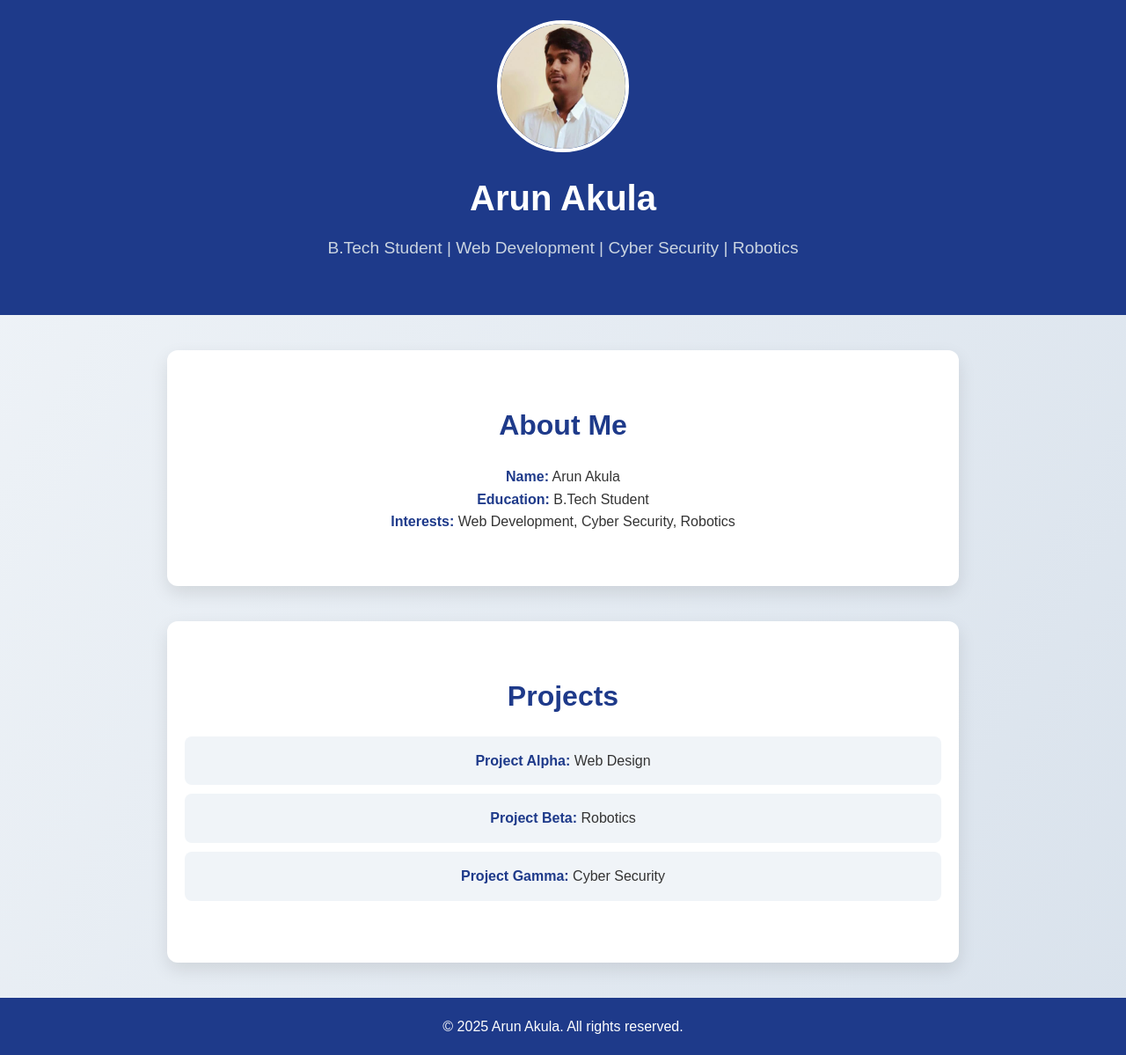
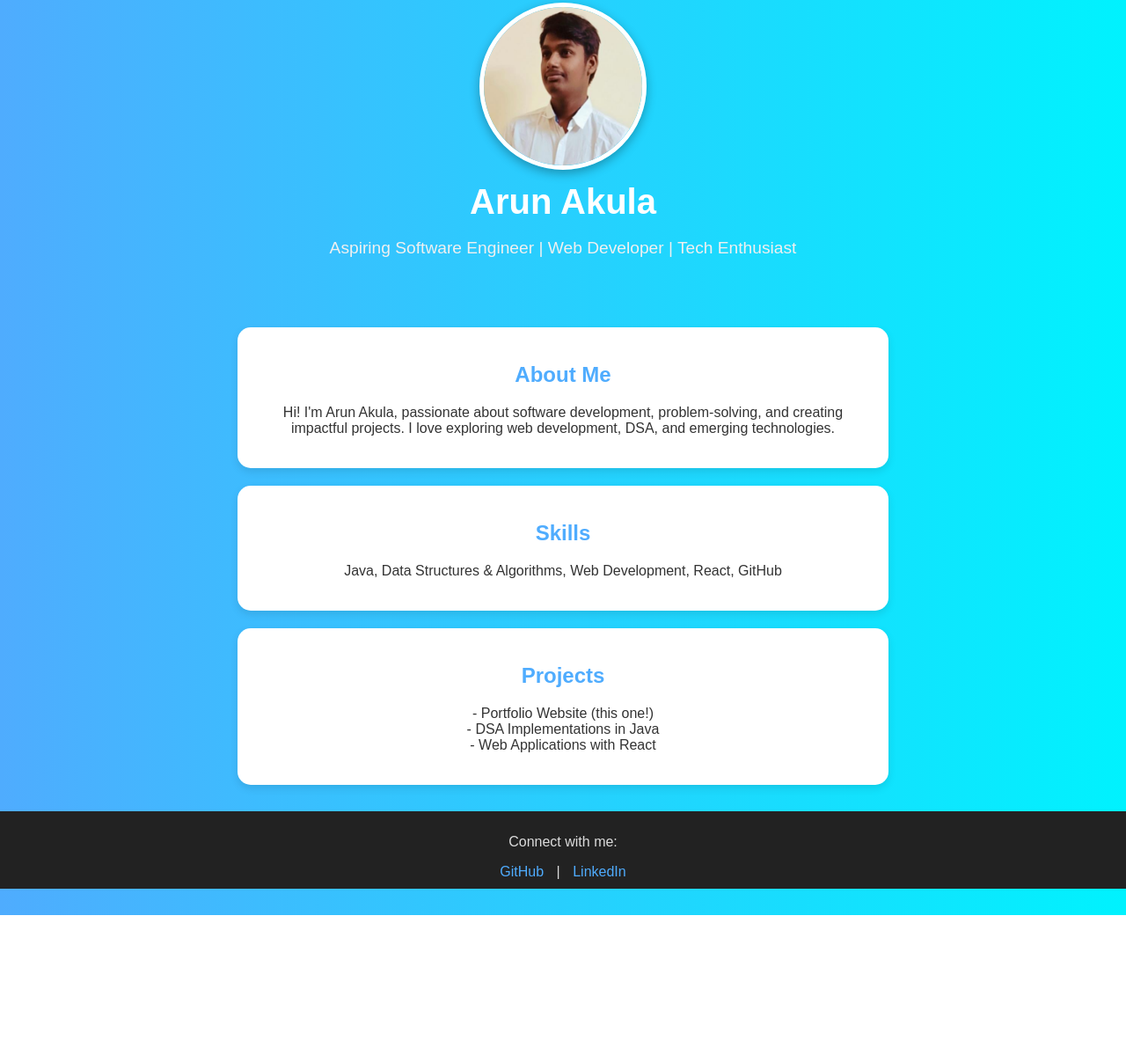
Before and after one commit to Arun2064/myportfolio, a plain HTML site: page index.html in a window 1280 px wide. Shown: the part 57-1256 px from the top of the page at 88% size. After the commit the page ends 1097 px from the top, so only its background shows below. Drawn offline with Linux system fonts and the light colour scheme.

Commit message:
Updated portfolio with CSS styles and profile photo

```diff
--- a/index.html
+++ b/index.html
@@ -3,129 +3,106 @@
 <head>
   <meta charset="UTF-8">
   <meta name="viewport" content="width=device-width, initial-scale=1.0">
-  <title>Arun Akula | Portfolio</title>
+  <title>Arun Akula - Portfolio</title>
   <style>
-    /* ===== Reset ===== */
-    * {
+    body {
       margin: 0;
-      padding: 0;
-      box-sizing: border-box;
-      font-family: 'Arial', sans-serif;
+      font-family: Arial, sans-serif;
+      background: linear-gradient(to right, #4facfe, #00f2fe);
+      color: #333;
+      text-align: center;
     }
 
-    body {
-      background: linear-gradient(120deg, #f0f4f8, #d9e2ec);
-      color: #333;
-      line-height: 1.6;
-    }
-
-    /* Header */
     header {
-      background-color: #1e3a8a;
-      color: white;
-      text-align: center;
-      padding: 60px 20px;
+      padding: 40px 20px;
     }
 
     header h1 {
       font-size: 2.5rem;
-      margin-bottom: 10px;
+      margin: 10px 0;
+      color: #fff;
     }
 
     header p {
       font-size: 1.2rem;
-      color: #cbd5e1;
+      color: #f0f0f0;
     }
 
-    .profile-pic {
-      width: 150px;
-      height: 150px;
+    .profile-img {
+      width: 180px;
+      height: 180px;
       border-radius: 50%;
-      border: 4px solid #fff;
-      margin: 20px auto;
-      display: block;
+      border: 5px solid #fff;
+      margin-top: 20px;
+      object-fit: cover;
+      box-shadow: 0px 4px 12px rgba(0,0,0,0.3);
     }
 
-    /* Sections */
     section {
-      padding: 60px 20px;
-      max-width: 900px;
-      margin: 40px auto;
       background: #fff;
-      border-radius: 12px;
-      box-shadow: 0 8px 20px rgba(0,0,0,0.1);
-      text-align: center;
+      margin: 20px auto;
+      padding: 20px;
+      max-width: 700px;
+      border-radius: 15px;
+      box-shadow: 0 4px 10px rgba(0,0,0,0.1);
     }
 
     section h2 {
-      font-size: 2rem;
-      margin-bottom: 20px;
-      color: #1e3a8a;
+      color: #4facfe;
     }
 
-    ul {
-      list-style: none;
-      padding: 0;
+    footer {
+      margin: 30px 0;
+      padding: 10px;
+      background: #222;
+      color: #ddd;
     }
 
-    li {
-      background: #f0f4f8;
-      margin: 10px 0;
-      padding: 15px;
-      border-radius: 8px;
-      transition: transform 0.3s ease, box-shadow 0.3s ease;
+    footer a {
+      color: #4facfe;
+      text-decoration: none;
+      margin: 0 10px;
     }
 
-    li:hover {
-      transform: translateY(-5px);
-      box-shadow: 0 6px 15px rgba(0,0,0,0.1);
-    }
-
-    strong {
-      color: #1e3a8a;
-    }
-
-    /* Footer */
-    footer {
-      background-color: #1e3a8a;
-      color: white;
-      text-align: center;
-      padding: 20px;
-      margin-top: 40px;
-    }
-
-    @media (max-width: 600px) {
-      section {
-        padding: 40px 15px;
-      }
+    footer a:hover {
+      text-decoration: underline;
     }
   </style>
 </head>
 <body>
   <header>
-    <img src="arun.jpg" alt="Arun Akula" class="profile-pic">
+    <img src="arun.jpg" alt="Arun Akula" class="profile-img">
     <h1>Arun Akula</h1>
-    <p>B.Tech Student | Web Development | Cyber Security | Robotics</p>
+    <p>Aspiring Software Engineer | Web Developer | Tech Enthusiast</p>
   </header>
 
-  <section id="about">
+  <section>
     <h2>About Me</h2>
-    <p><strong>Name:</strong> Arun Akula</p>
-    <p><strong>Education:</strong> B.Tech Student</p>
-    <p><strong>Interests:</strong> Web Development, Cyber Security, Robotics</p>
+    <p>
+      Hi! I'm Arun Akula, passionate about software development, problem-solving,
+      and creating impactful projects. I love exploring web development, DSA, and
+      emerging technologies.
+    </p>
   </section>
 
-  <section id="projects">
+  <section>
+    <h2>Skills</h2>
+    <p>Java, Data Structures & Algorithms, Web Development, React, GitHub</p>
+  </section>
+
+  <section>
     <h2>Projects</h2>
-    <ul>
-      <li><strong>Project Alpha:</strong> Web Design</li>
-      <li><strong>Project Beta:</strong> Robotics</li>
-      <li><strong>Project Gamma:</strong> Cyber Security</li>
-    </ul>
+    <p>
+      - Portfolio Website (this one!) <br>
+      - DSA Implementations in Java <br>
+      - Web Applications with React
+    </p>
   </section>
 
   <footer>
-    © 2025 Arun Akula. All rights reserved.
+    <p>Connect with me:</p>
+    <a href="https://github.com/Arun2064" target="_blank">GitHub</a> |
+    <a href="https://linkedin.com" target="_blank">LinkedIn</a>
   </footer>
 </body>
 </html>
```
